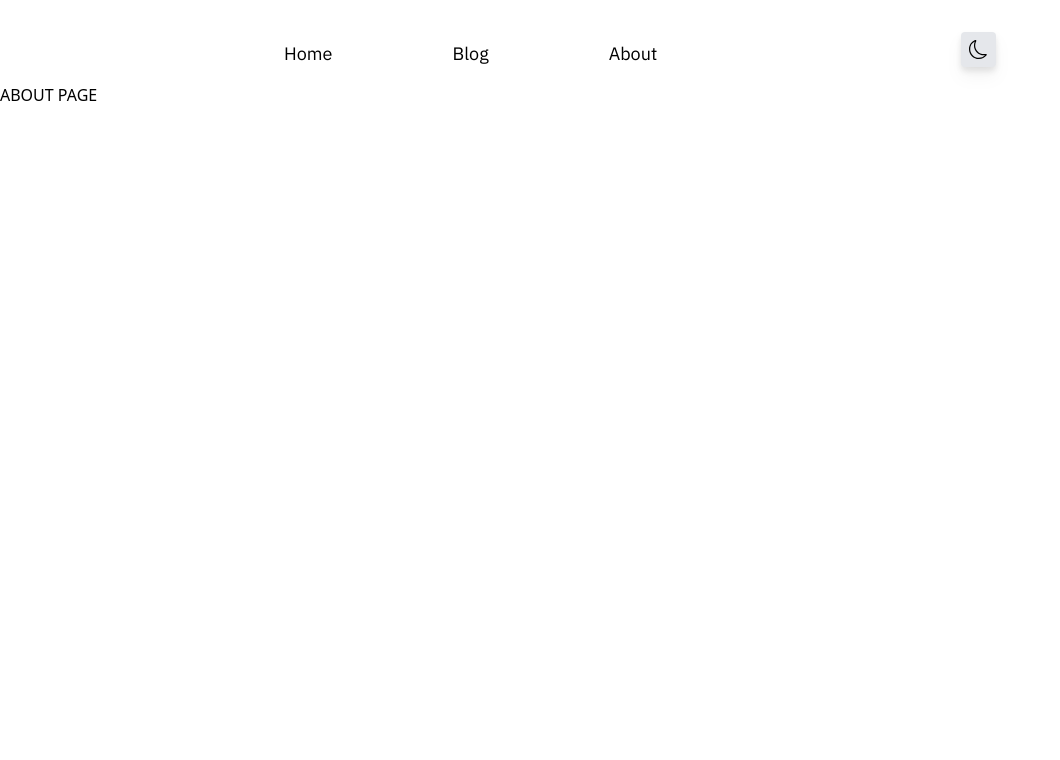
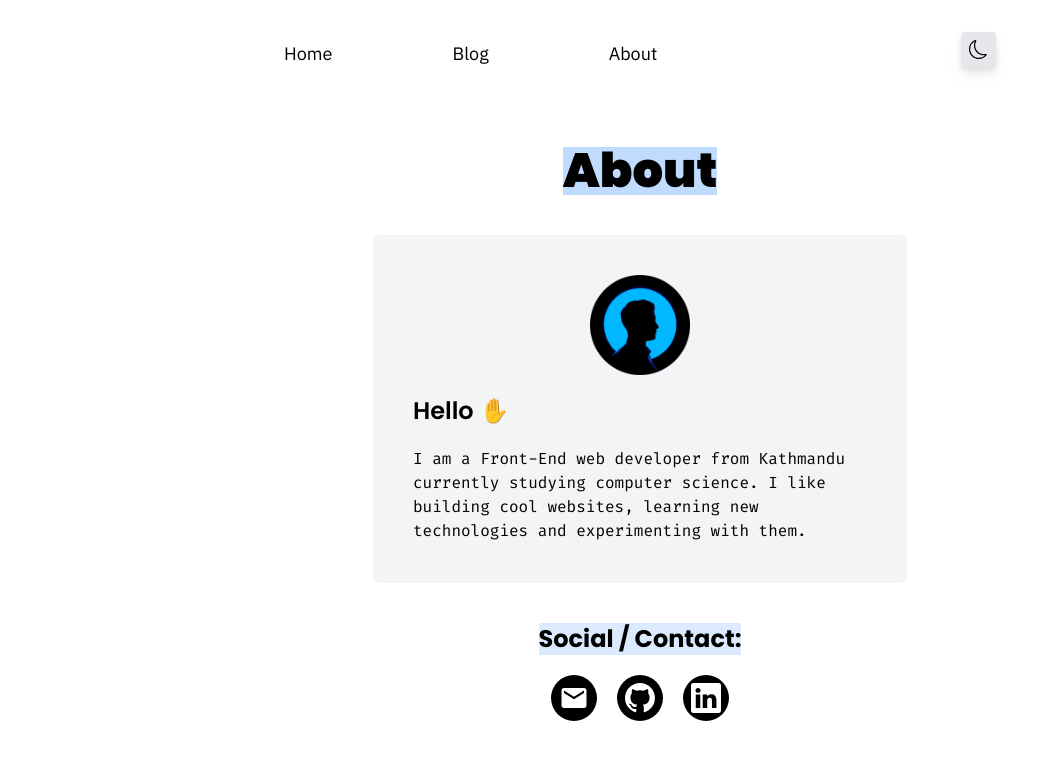
Before and after one commit to Prajwalad101/personal-blog, a Next.js app: page /about in a window 1280 px wide. Shown: the top 760 px of the page, without its empty margins (0-1060 px from the left). Built offline with nearby package versions, Linux system fonts and the light colour scheme.

Commit message:
add content and styles on about page

```diff
--- /dev/null
+++ b/components/about/social.js
@@ -0,0 +1,26 @@
+import { MdEmail } from 'react-icons/md';
+import { BsGithub } from 'react-icons/bs';
+import { BsLinkedin } from 'react-icons/bs';
+
+function Social() {
+  return (
+    <div className='flex flex-col items-center'>
+      <h1 className='font-Poppins text-2xl font-bold  bg-blue-100'>
+        Social / Contact:
+      </h1>
+      <div className='flex gap-5 mt-5'>
+        <div className='bg-black text-white rounded-full p-2 hover:-translate-y-1 cursor-pointer'>
+          <MdEmail size={30} />
+        </div>
+        <div className='bg-black rounded-full p-2 text-white hover:-translate-y-1 hover:cursor-pointer'>
+          <BsGithub size={30} />
+        </div>
+        <div className='bg-black text-white rounded-full p-2 hover:-translate-y-1 hover:cursor-pointer'>
+          <BsLinkedin size={30} />
+        </div>
+      </div>
+    </div>
+  );
+}
+
+export default Social;
--- a/pages/about.js
+++ b/pages/about.js
@@ -1,5 +1,29 @@
+import Image from 'next/image';
+
+import Social from '../components/about/social';
+
 function AboutPage() {
-  return <div>ABOUT PAGE</div>;
+  return (
+    <div className='container mx-auto px-7 max-w-3xl flex  flex-col items-center mt-20 gap-10'>
+      {/* ABOUT */}
+      <h1 className='text-5xl font-Poppins font-black bg-blue-200'>About</h1>
+      {/* ABOUT CARD */}
+      <div className='w-9/12  p-10 rounded-md bg-gray-100'>
+        <div className='flex justify-center'>
+          <Image src='/images/profile.png' width={100} height={100} />
+        </div>
+        <p className='font-Poppins  font-semibold text-2xl my-5'>Hello ✋</p>
+        <p className='font-firaCode'>
+          I am a Front-End web developer from Kathmandu currently studying
+          computer science. I like building cool websites, learning new
+          technologies and experimenting with them.
+        </p>
+      </div>
+      <div className='flex justify-around'>
+        <Social />
+      </div>
+    </div>
+  );
 }
 
 export default AboutPage;
```
